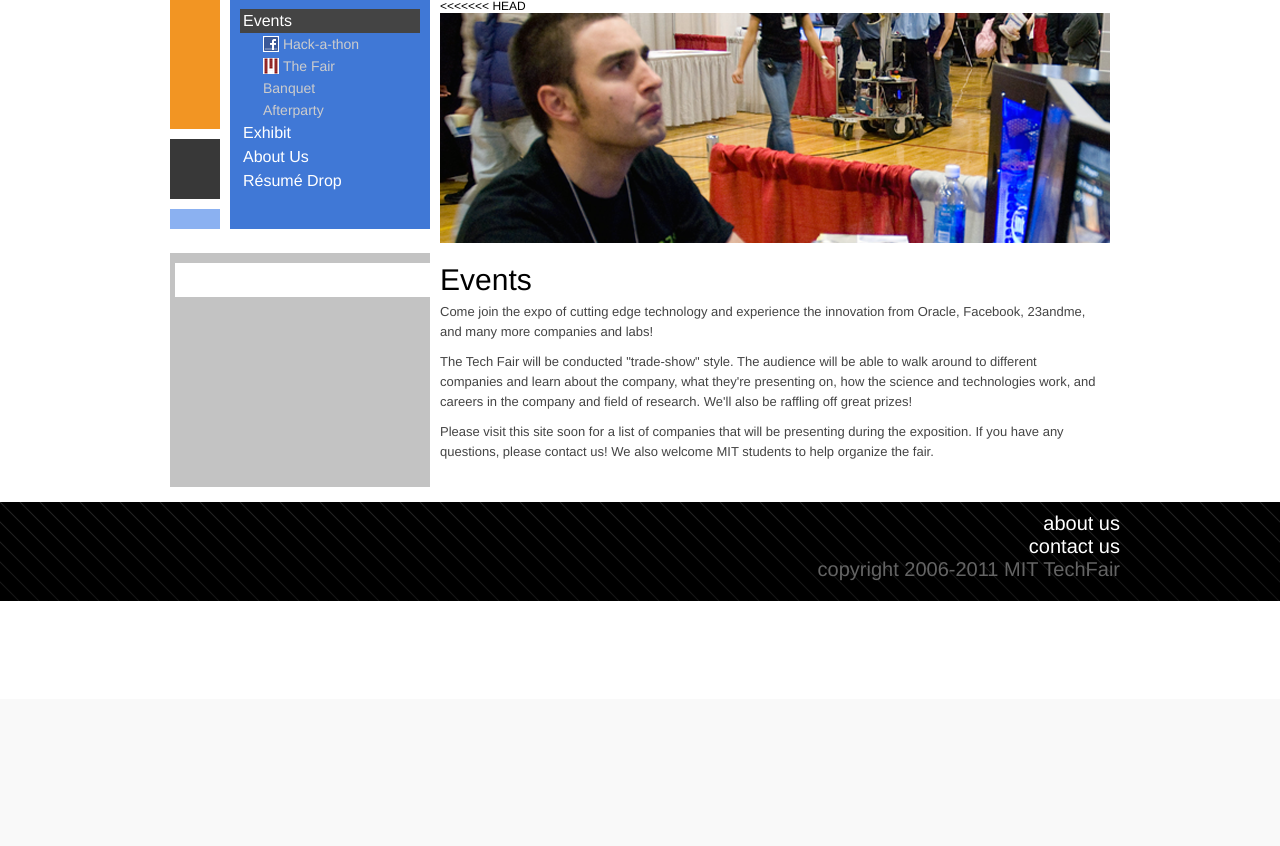
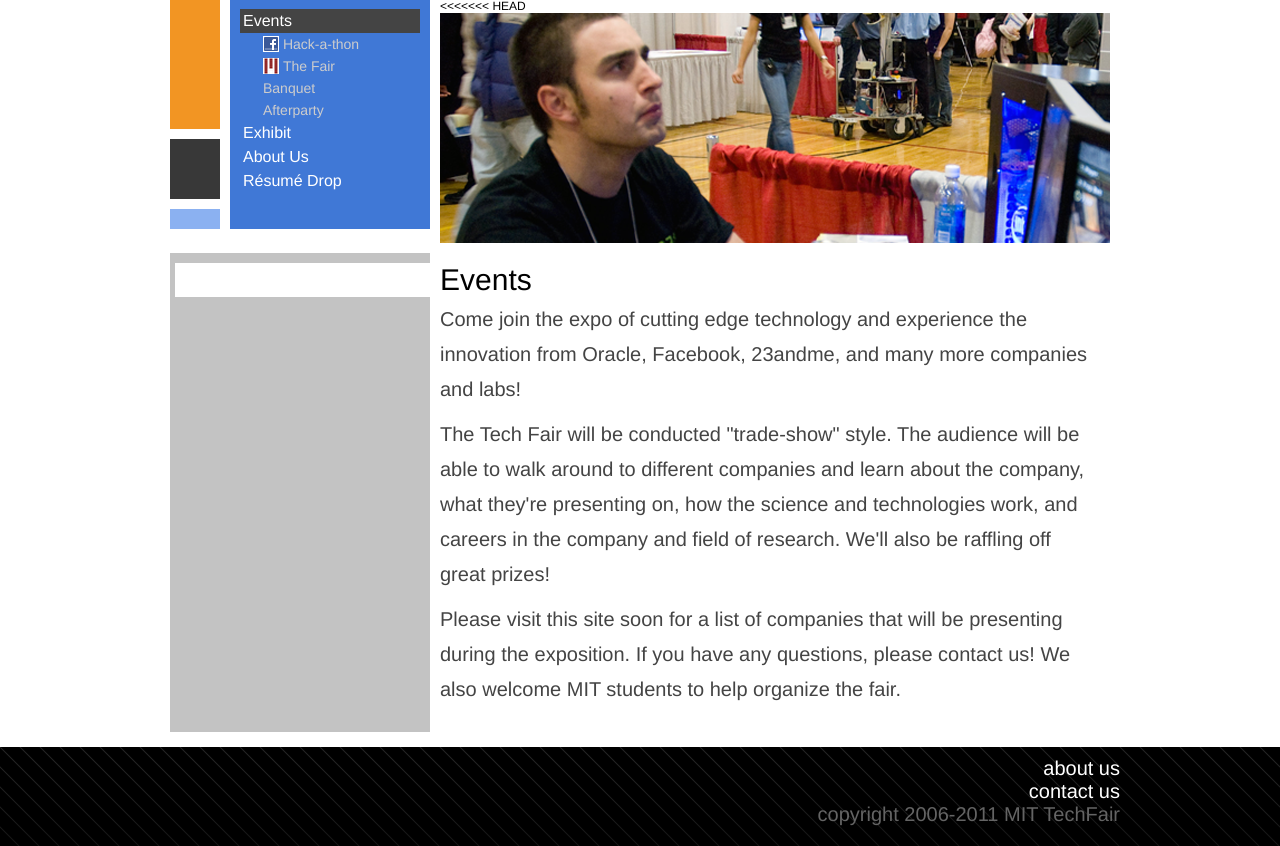
Before and after one commit to techx/techx-techfair-old, a PHP site: page /events/ in a window 1280 px wide. Shown: the part 101-947 px from the top of the page. Before the commit the page ends 702 px from the top, so only its background shows below. Run offline with PHP 8.4, Linux system fonts and the light colour scheme.

Commit message:
changed font size

```diff
--- a/css/style.css
+++ b/css/style.css
@@ -211,8 +211,8 @@ body {
 }
 #content p {
 	padding: 5px 0;
-	font-size: 13px;
-	line-height: 20px;
+	font-size: 20px;
+	line-height: 35px;
 	color: #444;
 }
 #content strong {
```
